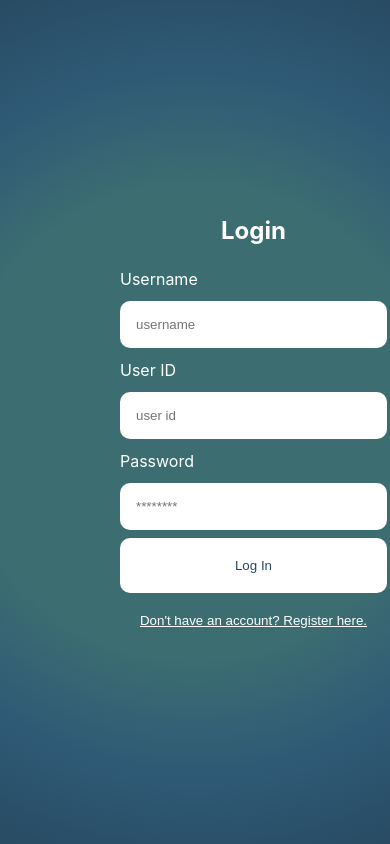
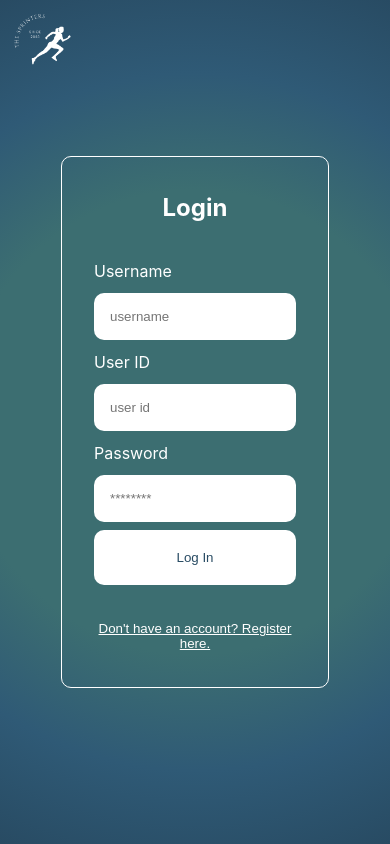
Before and after one commit to sarahrdickerson/HaaS-Website, a React (Create React App) app in the folder frontend/: page /login in a window 390 px wide. Built offline with nearby package versions, Linux system fonts and the light colour scheme.

Commit message:
changed css to make contents change dynamically, logo aligned in top left now

```diff
--- a/frontend/src/App.css
+++ b/frontend/src/App.css
@@ -14,28 +14,43 @@
   justify-content: center;
   color: white;
   background-image: radial-gradient(circle at center, #3C6E71 50%, #2f5a76, #284B63);
+  position: relative;
+  width: 100%;
+  flex-direction: row;
 }
 
 .App-logo {
-  height: 30vmin;
-  position: relative;
-  left: -500px;
-  top: -300px;
-  justify-content: left top;
-  padding: none
+  position: absolute;
+  top: 0;
+  left: 0;
+  height: 20vmin;
+  width: 20vmin;
 }
 
 .auth-form-container, .login-form, .register-form {
   display: flex;
   flex-direction: column;
+  margin: 1rem;
+  flex: 1;
 }
 
-@media screen and (min-width: 600px) {
+@media screen and (min-width: 1100px) {
   .auth-form-container {
     padding: 5rem;
     border: 1px solid white;
     border-radius: 10px;
     margin: 0.5rem;
+    max-width: 40%
+  }
+}
+
+@media screen and (max-width: 1099px) {
+  .auth-form-container {
+    padding: 1rem;
+    border: 1px solid white;
+    border-radius: 10px;
+    margin: 0.5rem;
+    max-width: 60%
   }
 }
 
--- a/frontend/src/App.js
+++ b/frontend/src/App.js
@@ -16,7 +16,9 @@ function App() {
       {/* <header className="App-header">
         <h1>Login Here!</h1>
       </header> */}
-      <img src={logo} className="App-logo" alt="logo" />
+      <div className="logo-container">
+        <img src={logo} className="App-logo" alt="logo" />
+      </div>
       {
         currentForm === "login" ? <Login onFormSwitch={toggleForm} /> : <Register onFormSwitch={toggleForm} />
       }
```
